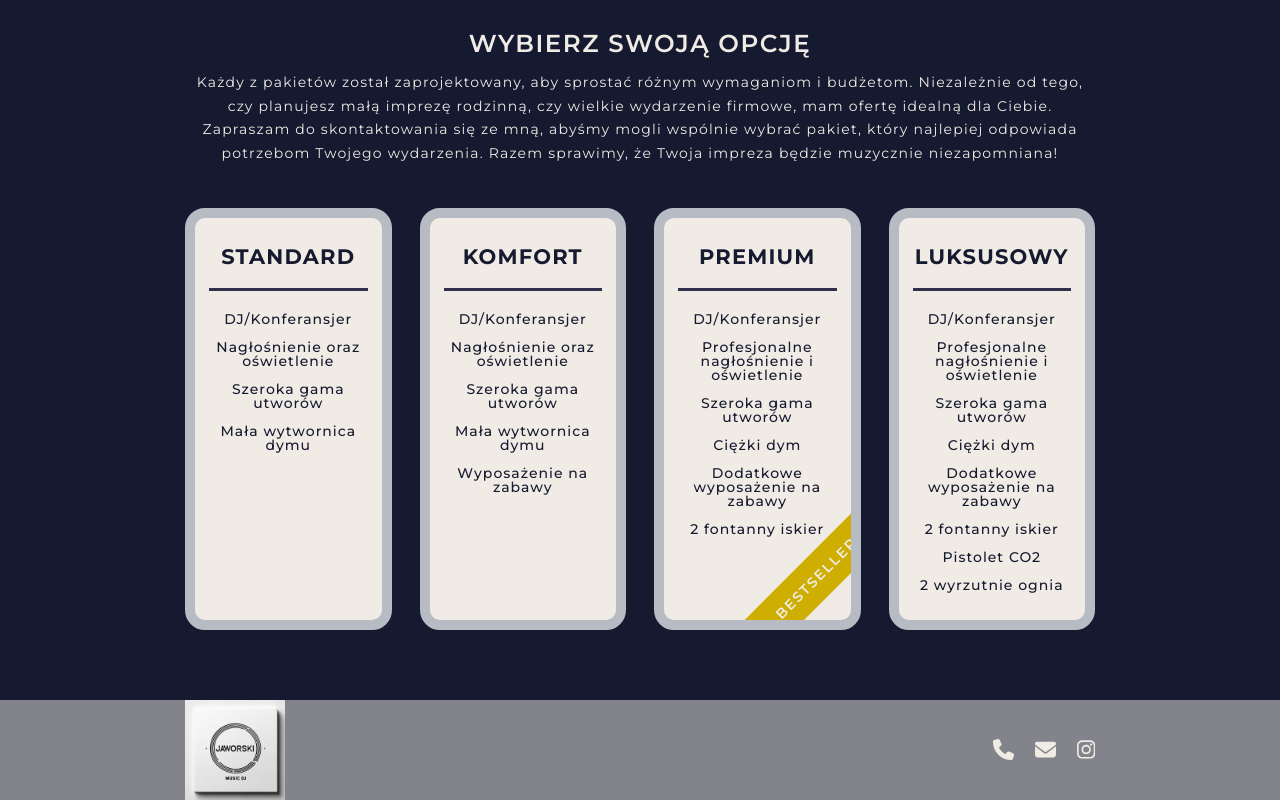
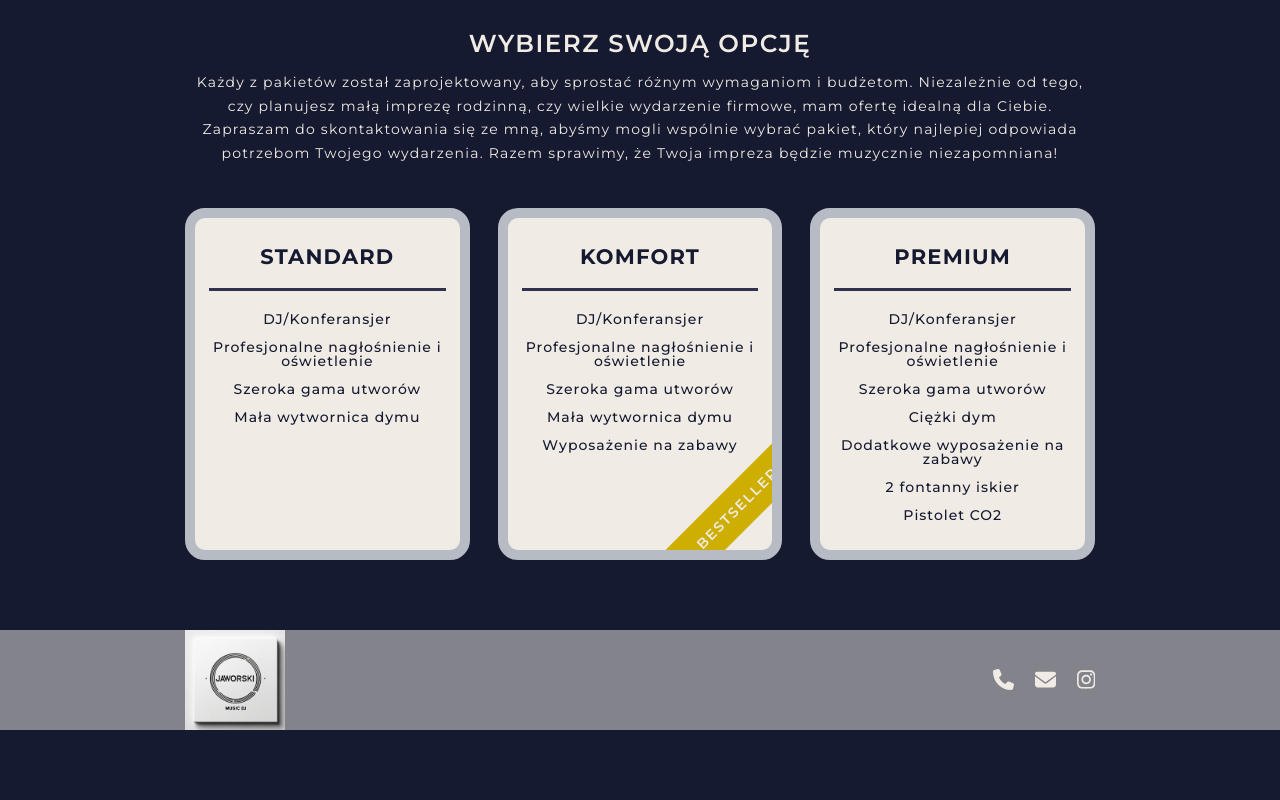
Before and after one commit to patryk-pi/Baby_Feed, a Next.js app: page /oferta in a window 1280 px wide. Shown: the part 407-1207 px from the top of the page. After the commit the page ends 1137 px from the top, so only its background shows below. Built offline with nearby package versions, Linux system fonts and the light colour scheme.

Commit message:
changes in offer options

```diff
--- a/src/components/OfferPage/_offer.scss
+++ b/src/components/OfferPage/_offer.scss
@@ -75,7 +75,7 @@
         padding: 2rem 5rem;
         transform: rotate(-45deg);
         letter-spacing: 1.7px;
-        left: 9rem;
+        left: 20rem;
         bottom: 3rem;
         font-weight: 600;
     }
--- a/src/constants/constants.tsx
+++ b/src/constants/constants.tsx
@@ -56,7 +56,7 @@ export const offerName3: string = "Premium";
 export const offerName4: string = "Luksusowy";
 
 const offerDetail1: string = "DJ/Konferansjer";
-const offerDetail2: string = "Nagłośnienie oraz oświetlenie";
+const offerDetail2: string = "Profesjonalne nagłośnienie i oświetlenie";
 const offerDetail3: string = "Szeroka gama utworów";
 const offerDetail4: string = "Mała wytwornica dymu";
 const offerDetail5: string = "Ciężki dym";
@@ -65,7 +65,6 @@ const offerDetail7: string = "Dodatkowe wyposażenie na zabawy";
 const offerDetail8: string = "2 fontanny iskier";
 const offerDetail9: string = "Pistolet CO2";
 const offerDetail10: string = "2 wyrzutnie ognia";
-const offerDetail11: string = "Profesjonalne nagłośnienie i oświetlenie";
 
 export const offerDetails1 = [
     offerDetail1,
@@ -84,22 +83,12 @@ export const offerDetails2 = [
 
 export const offerDetails3 = [
     offerDetail1,
-    offerDetail11,
-    offerDetail3,
-    offerDetail5,
-    offerDetail7,
-    offerDetail8,
-];
-
-export const offerDetails4 = [
-    offerDetail1,
-    offerDetail11,
+    offerDetail2,
     offerDetail3,
     offerDetail5,
     offerDetail7,
     offerDetail8,
     offerDetail9,
-    offerDetail10,
 ];
 
 export const offers = [
@@ -111,16 +100,11 @@ export const offers = [
     {
         offerName: offerName2,
         offerDetails: offerDetails2,
-        label: false,
+        label: true,
     },
     {
         offerName: offerName3,
         offerDetails: offerDetails3,
-        label: true,
-    },
-    {
-        offerName: offerName4,
-        offerDetails: offerDetails4,
         label: false,
     },
 ];
```
